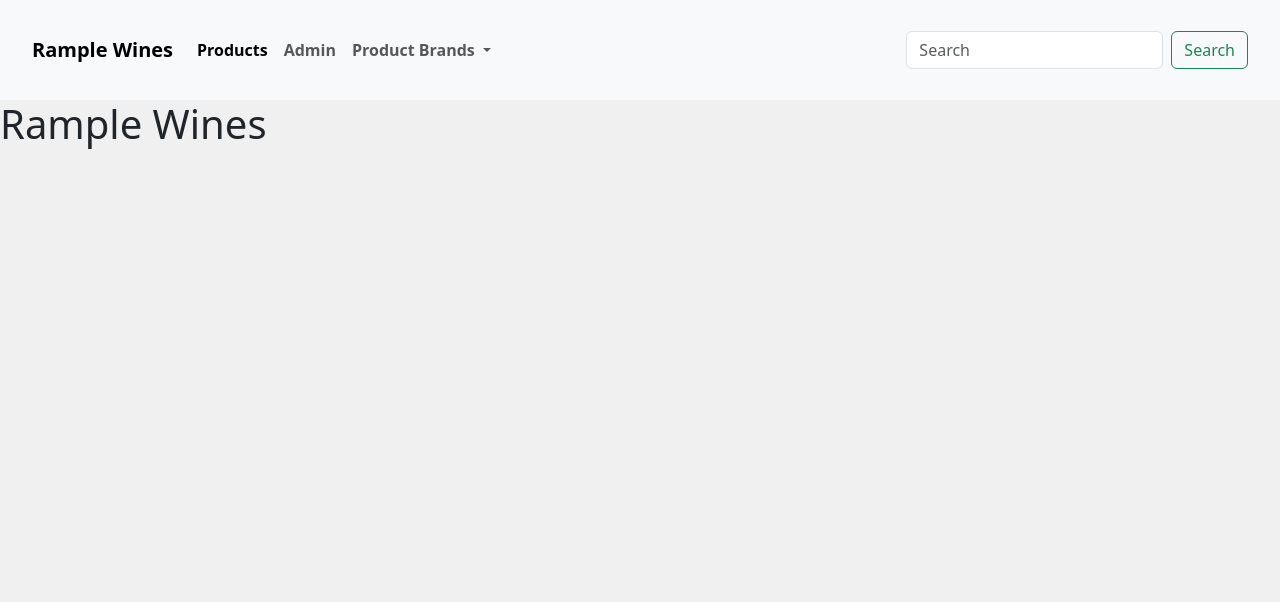
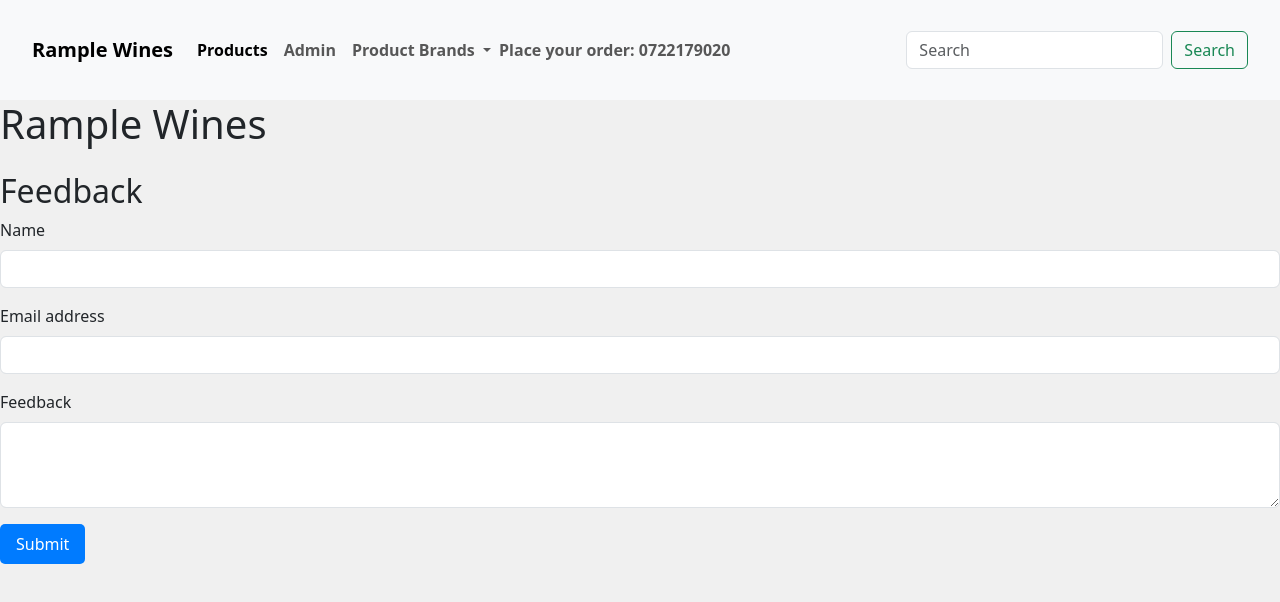
Before and after one commit to Chris-Kamau/phase-1-final-project-repository, a plain HTML site: page index.html in a window 1280 px wide. Drawn offline with nearby package versions, Linux system fonts and the light colour scheme; no server answers.

Commit message:
Customer Feedback Form Added

```diff
--- a/index.css
+++ b/index.css
@@ -70,3 +70,9 @@ body {
     .price {
       font-weight: bold;
     }
+
+    .navbar-text.mx-auto {
+      display: flex;
+      justify-content: center;
+      align-items: center;
+    }
--- a/index.html
+++ b/index.html
@@ -35,6 +35,12 @@
                 <li><a class="dropdown-item" href="#">Wine</a></li>
               </ul>
             </li>
+            <li class="nav-item">
+              <span class="navbar-text mx-auto">
+                Place your order: 0722179020
+              </span>
+            </li>
+
           </ul>
           <form class="d-flex" role="search">
             <input class="form-control me-2" type="search" placeholder="Search" aria-label="Search">
@@ -43,12 +49,32 @@
         </div>
       </div>
     </nav>
+
     <h1>Rample Wines</h1>
    <main>
     <ul id="item-list" class="row">
 
     </ul>
    </main>
+   <section id="feedback">
+    <h2>Feedback</h2>
+    <form id="formId">
+      <div class="mb-3">
+        <label for="name" class="form-label">Name</label>
+        <input type="text" class="form-control" id="name" required>
+      </div>
+      <div class="mb-3">
+        <label for="email" class="form-label">Email address</label>
+        <input type="email" class="form-control" id="email" required>
+      </div>
+      <div class="mb-3">
+        <label for="feedback" class="form-label">Feedback</label>
+        <textarea class="form-control" id="feedback" rows="3" required></textarea>
+      </div>
+      <button type="submit" class="btn btn-primary">Submit</button>
+    </form>
+  </section>
+
 
     <script src="https://cdn.jsdelivr.net/npm/bootstrap@5.3.0-alpha3/dist/js/bootstrap.bundle.min.js" integrity="sha384-ENjdO4Dr2bkBIFxQpeoTz1HIcje39Wm4jDKdf19U8gI4ddQ3GYNS7NTKfAdVQSZe" crossorigin="anonymous"></script>
     <script src="/index.js"></script>
--- a/index.js
+++ b/index.js
@@ -21,7 +21,7 @@ function displayLiquor(liquor) {
         <h5 class="card-brand">Country of origin: ${liquor.origin}</h5>
         <h5 class="card-brand">Type: ${liquor.brand}</h5>
         <p class="card-text"> Available quantity is ${liquor.quantity}</p>
-        <a href="#" class="btn btn-primary">Add to cart</a>
+        <a href="#" class="btn btn-warning">Add to cart</a>
       </div>
     `
   })
@@ -47,3 +47,25 @@ fetch("http://localhost:5000/liquors")
 }
 
 fetchLiquors()
+
+
+// Function to handle form submission
+function handleFormSubmit(event) {
+  event.preventDefault()
+
+  // Clear input values
+  document.querySelector("#name").value = ""
+  document.querySelector("#email").value = ""
+  document.querySelector("#message").value = ""
+
+  // Display success message
+  const successMsg = document.createElement("div")
+  successMsg.classList.add("alert", "alert-success")
+  successMsg.setAttribute("role", "alert")
+  successMsg.textContent = "Thank you for your feedback!"
+  document.querySelector("#formId").append(successMsg)
+
+  // Send form data to server (not implemented)
+}
+
+document.querySelector("#formId").addEventListener("submit", handleFormSubmit)
```
